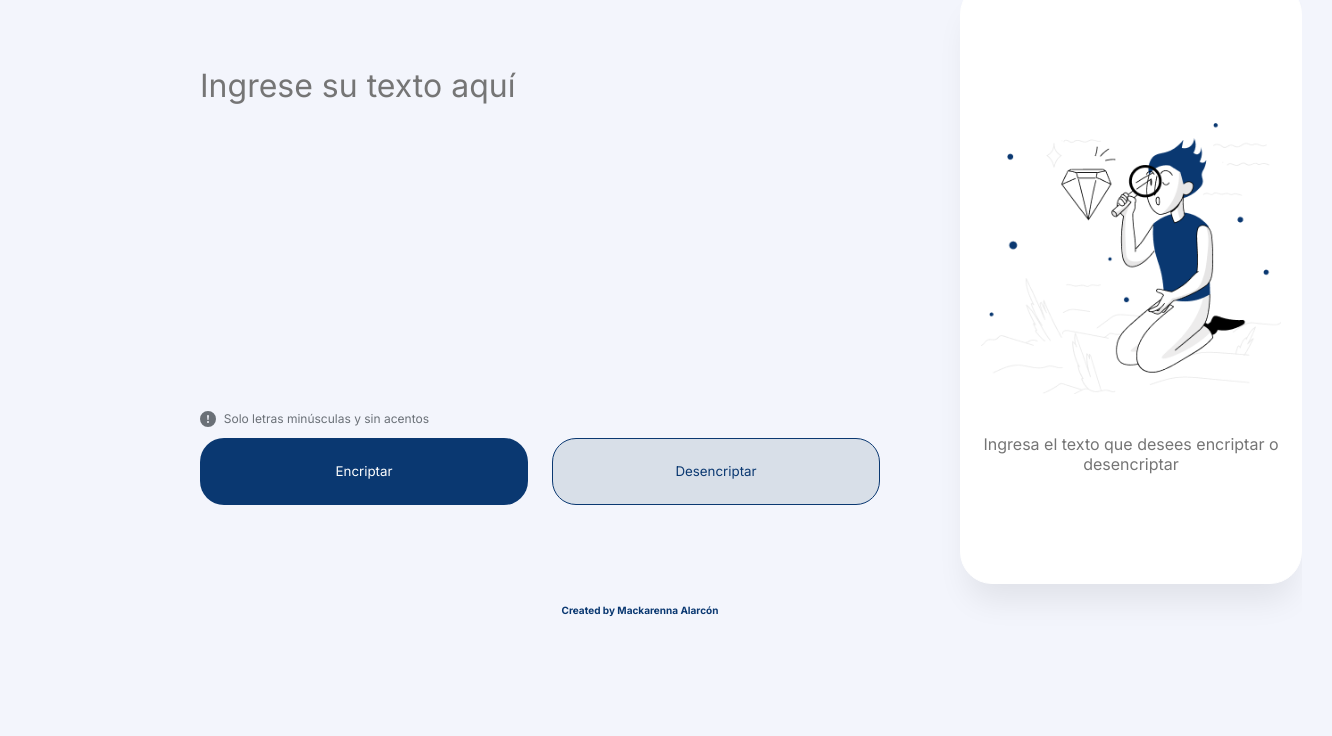
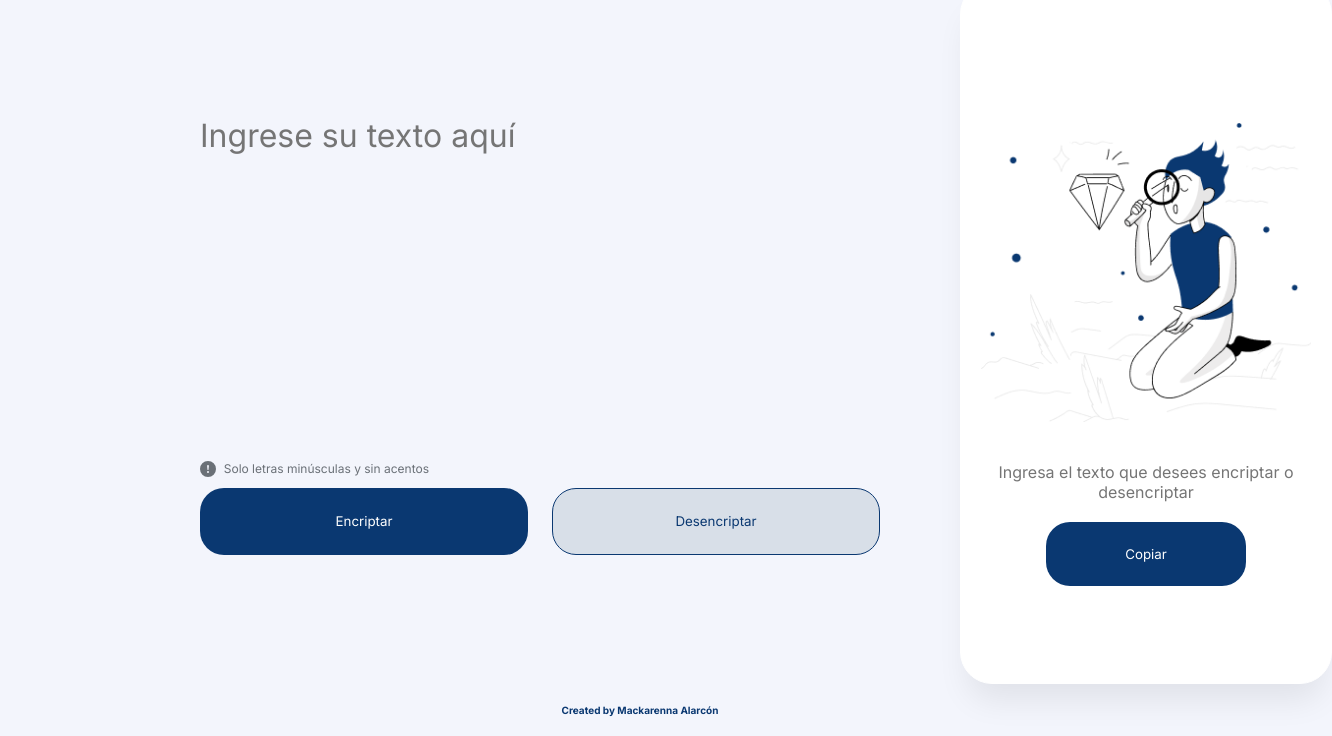
Before and after one commit to MackarennaAlarconTorres/Challenge-alura, a plain HTML site: page index.html in a window 1280 px wide. Shown: the part 110-846 px from the top of the page, 1332 px wide, since content can reach past the window. Before the commit the page ends 800 px from the top, so only its background shows below. Drawn offline with Linux system fonts and the light colour scheme.

Commit message:
detalles y actualizacion de botones

```diff
--- a/app.js
+++ b/app.js
@@ -12,7 +12,6 @@ const matriz_code = [
 function btnencriptar() {
     const texto = encriptar(campo_texto.value);
     campo_mensaje.value = texto;
-    document.getElementById("defecto").style.visibility = "hidden";
 }
 
 function encriptar(fraseEncriptada) {
--- a/index.html
+++ b/index.html
@@ -31,6 +31,7 @@
             <div class="Desencriptador">
                 <img src="img/Muñeco.png">
                 <textarea id="mensaje" placeholder="Ingresa el texto que desees encriptar o desencriptar"></textarea>
+                <button id="btncopiar">Copiar</button>
             </div>
         </section>
     </main>
--- a/style.css
+++ b/style.css
@@ -78,7 +78,7 @@ main {
 
 .container-2 {
     width: 400px;
-    height: 600px;
+    height: 700px;
     margin-right: 80px;
     border: 1px solid #FFFFFF;
     border-radius: 32px;
@@ -95,15 +95,14 @@ main {
     background: #FFFFFF;
 }
 
-
-.Desencriptador img{
-    width: 300px;
+.Desencriptador img {
+    width: 330px;
     padding: 20px;
     background: #FFFFFF;
 }
 
 #mensaje {
-    width: 336px;
+    width: 100%;
     font-size: 16px;
     letter-spacing: 0em;
     text-align: center;
@@ -113,6 +112,21 @@ main {
     margin-top: 20px;
 }
 
+#btncopiar {
+    background: #0A3871;
+    color: white;
+    width: 200px;
+    padding: 24px;
+    border-radius: 24px;
+    margin-top: 20px;
+}
+
+#btncopiar:hover {
+    background: #D8DFE8;
+    color: #0A3871;
+    border: 1px solid #0A3871;
+}
+
 footer {
     text-align: center;
     font-size: 10px;
```
